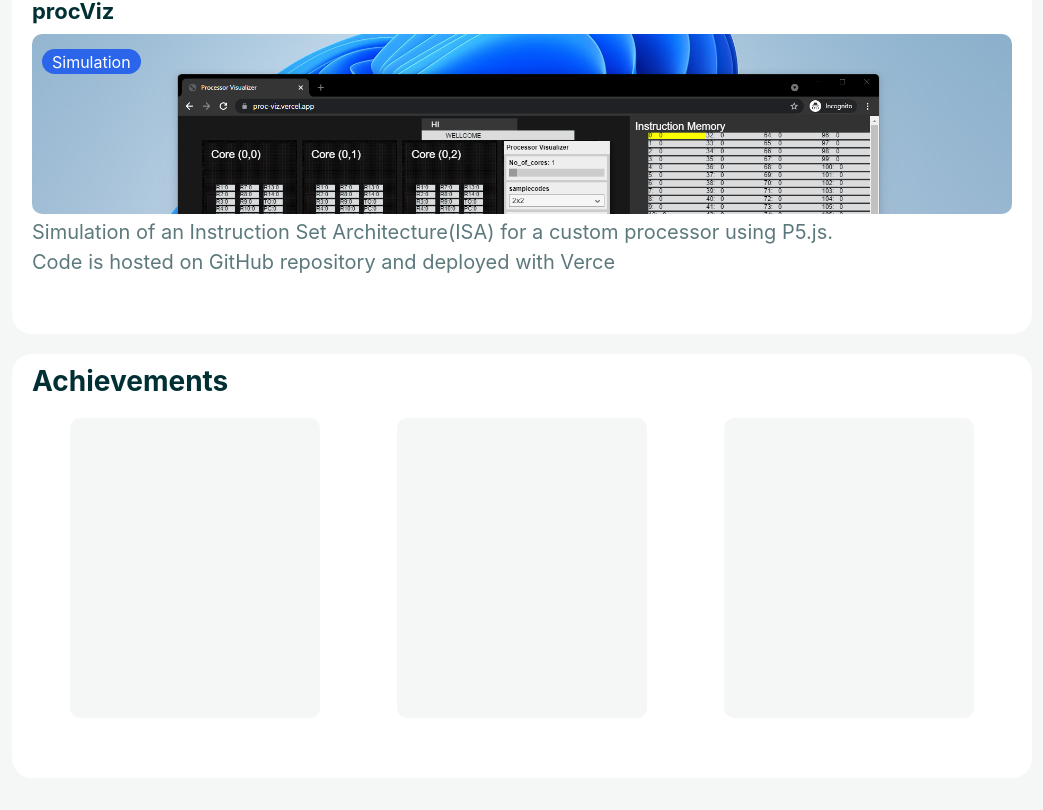
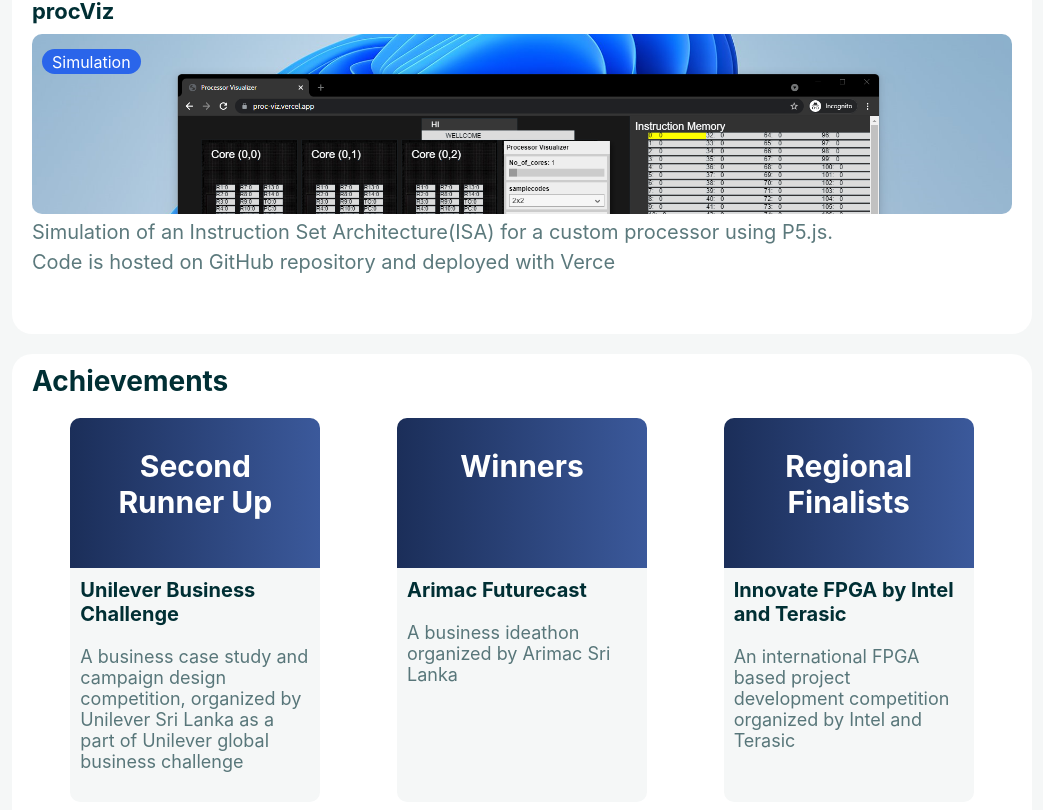
Before and after one commit to Isuru-Dissanayake/personalwebsite, a React (Create React App) app: page / in a window 1280 px wide. Shown: the part 2212-3022 px from the top of the page, without its empty margins (118-1161 px from the left). Built offline with nearby package versions, Linux system fonts and the light colour scheme; a web font is replaced by a local one.

Commit message:
achievements section data

```diff
--- /dev/null
+++ b/src/assets/data/achievementsData.js
@@ -0,0 +1,19 @@
+export const achievementsData = [
+  {
+    title: "Unilever Business Challenge",
+    status: "Second Runner Up",
+    subTitle:
+      "A business case study and campaign design competition, organized by Unilever Sri Lanka as a part of Unilever global business challenge"
+  },
+  {
+    title: "Arimac Futurecast",
+    status: "Winners",
+    subTitle: "A business ideathon organized by Arimac Sri Lanka"
+  },
+  {
+    title: "Innovate FPGA by Intel and Terasic",
+    status: "Regional Finalists",
+    subTitle:
+      "An international FPGA based project development competition organized by Intel and Terasic"
+  }
+];
--- a/src/components/pages/homepage/index.js
+++ b/src/components/pages/homepage/index.js
@@ -14,6 +14,7 @@
 import { experienceData } from "../../../assets/data/experienceData";
 import { personalData } from "../../../assets/data/personalData";
 import { projectsData } from "../../../assets/data/projectsData";
+import { achievementsData } from "../../../assets/data/achievementsData";
 
 class HomePage extends React.Component {
   constructor(props) {
@@ -76,7 +77,7 @@
           title={"Projects"}
           data={projectsData}
         />
-        <AchievementsTemplate title={"Achievements"} />
+        <AchievementsTemplate title={"Achievements"} data={achievementsData} />
       </div>
     );
   }
--- a/src/components/templates/achievementsTemplate/index.js
+++ b/src/components/templates/achievementsTemplate/index.js
@@ -1,14 +1,59 @@
 import React, { useState } from "react";
 import "./styles.css";
 
-function renderAchievements(data) {
+import UseWindowDimensions from "../../../assets/utility/windowsize";
+
+function renderCardDetails(data) {
   return (
-    <div className="itemsContainer">
-      <div className="achievementCard"></div>
-      <div className="achievementCard"></div>
-      <div className="achievementCard"></div>
-    </div>
+    <>
+      <div className="cardHeader">{data.status}</div>
+      <div className="cardDetails">
+        <div className="cardTitle">{data.title}</div>
+        <div className="cardSubTitle">{data.subTitle}</div>
+      </div>
+    </>
   );
+}
+
+function renderAchievementsCards(data) {
+  const { height, width } = UseWindowDimensions();
+  if (width > 800) {
+    return (
+      <>
+        <div className="itemsContainer">
+          <div className="achievementCard">{renderCardDetails(data[0])}</div>
+          <div className="achievementCard">{renderCardDetails(data[1])}</div>
+          <div className="achievementCard">{renderCardDetails(data[2])}</div>
+        </div>
+      </>
+    );
+  } else if (width > 580) {
+    return (
+      <>
+        <div className="itemsContainer">
+          <div className="achievementCard">{renderCardDetails(data[0])}</div>
+          <div className="achievementCard">{renderCardDetails(data[1])}</div>
+        </div>
+        <div className="itemsContainer">
+          <div className="achievementCard">{renderCardDetails(data[2])}</div>
+        </div>
+      </>
+    );
+  } else {
+    return (
+      <>
+        <div className="itemsContainer">
+          <div className="achievementCard">{renderCardDetails(data[0])}</div>
+        </div>
+        <div className="itemsContainer">
+          <div className="achievementCard">{renderCardDetails(data[1])}</div>
+        </div>
+        <div className="itemsContainer">
+          <div className="achievementCard">{renderCardDetails(data[2])}</div>
+        </div>
+      </>
+    );
+  }
 }
 
 const AchievementsTemplate = (props) => {
@@ -16,7 +61,7 @@
   return (
     <div className="achievementsContainer">
       <div className="sectionTitle">{title}</div>
-      {renderAchievements(data)}
+      {renderAchievementsCards(data)}
     </div>
   );
 };
--- a/src/components/templates/achievementsTemplate/styles.css
+++ b/src/components/templates/achievementsTemplate/styles.css
@@ -20,7 +20,42 @@
 
 .achievementCard {
   width: 250px;
-  height: 300px;
+  min-height: 300px;
+  border-radius: 10px;
   background-color: var(--background-color);
-  border-radius: 10px;
+  padding-bottom: 20px;
 }
+
+.cardHeader {
+  color: var(--action-text);
+  padding: 30px;
+  font-size: 30px;
+  font-weight: bold;
+  height: 90px;
+  align-items: center;
+  justify-content: center;
+  text-align: center;
+  border-top-left-radius: 10px;
+  border-top-right-radius: 10px;
+  background: linear-gradient(
+    90deg,
+    var(--primary-background-dark) 0%,
+    var(--primary-dark) 100%
+  );
+}
+
+.cardTitle {
+  font-weight: bold;
+  margin-top: 10px;
+  font-size: 20px;
+  text-align: Left;
+  padding-left: 10px;
+}
+
+.cardSubTitle {
+  margin-top: 10px;
+  opacity: 0.64;
+  font-size: 18px;
+  text-align: Left;
+  padding: 10px;
+}
--- a/src/styles.css
+++ b/src/styles.css
@@ -18,6 +18,8 @@
   --opacity: 100%;
   --action-text: #ffffff;
   --action-background: #2a65ea;
+  --primary-background-dark: #1b2e59;
+  --primary-dark: #3b599b;
 }
 .dark-theme {
   --background-color: #15171c;
@@ -26,6 +28,8 @@
   --opacity: 87%;
   --action-text: #ffffff;
   --action-background: #4881ff;
+  --primary-background-dark: #1b2e59;
+  --primary-dark: #1e387e;
 }
 
 @font-face {
```
